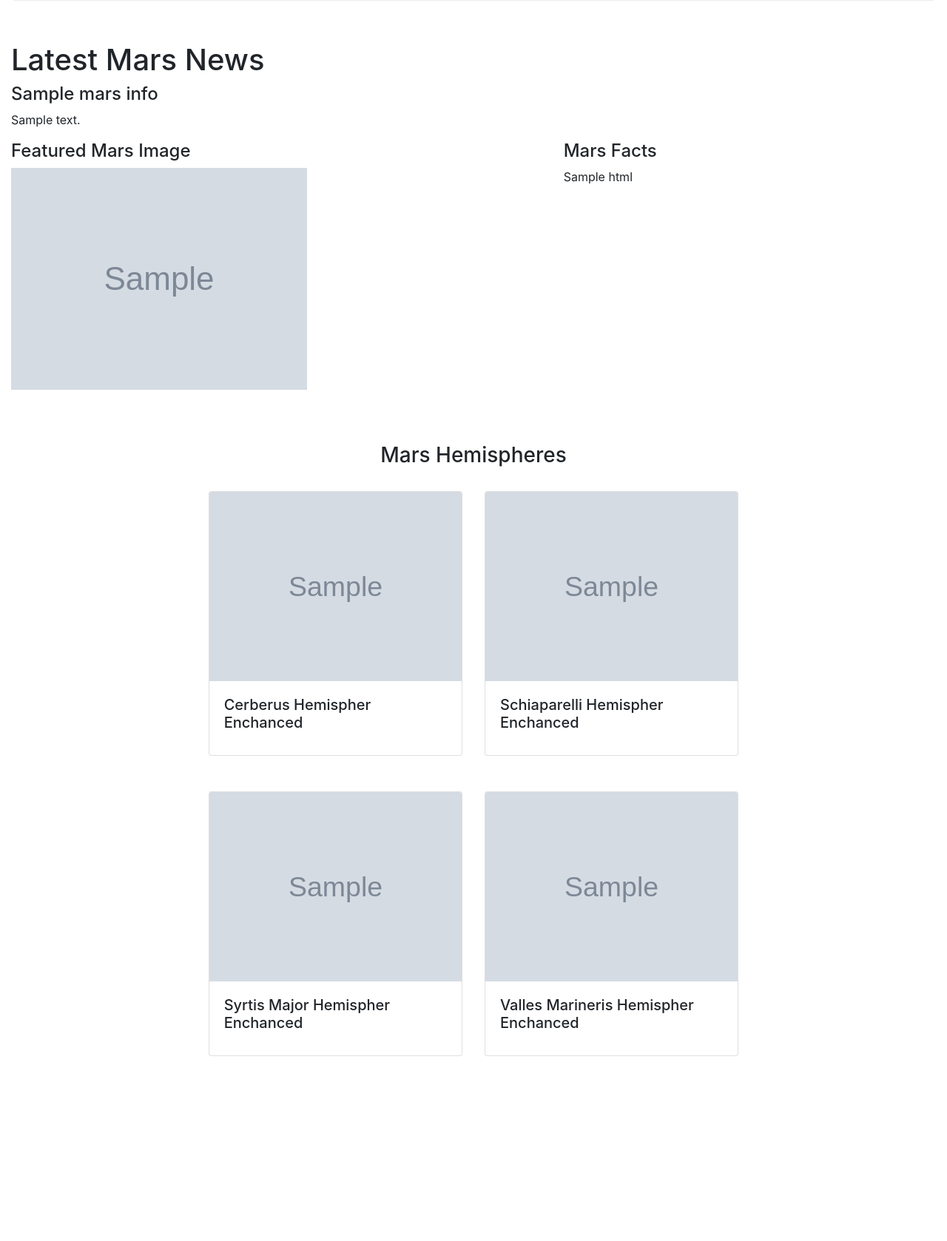
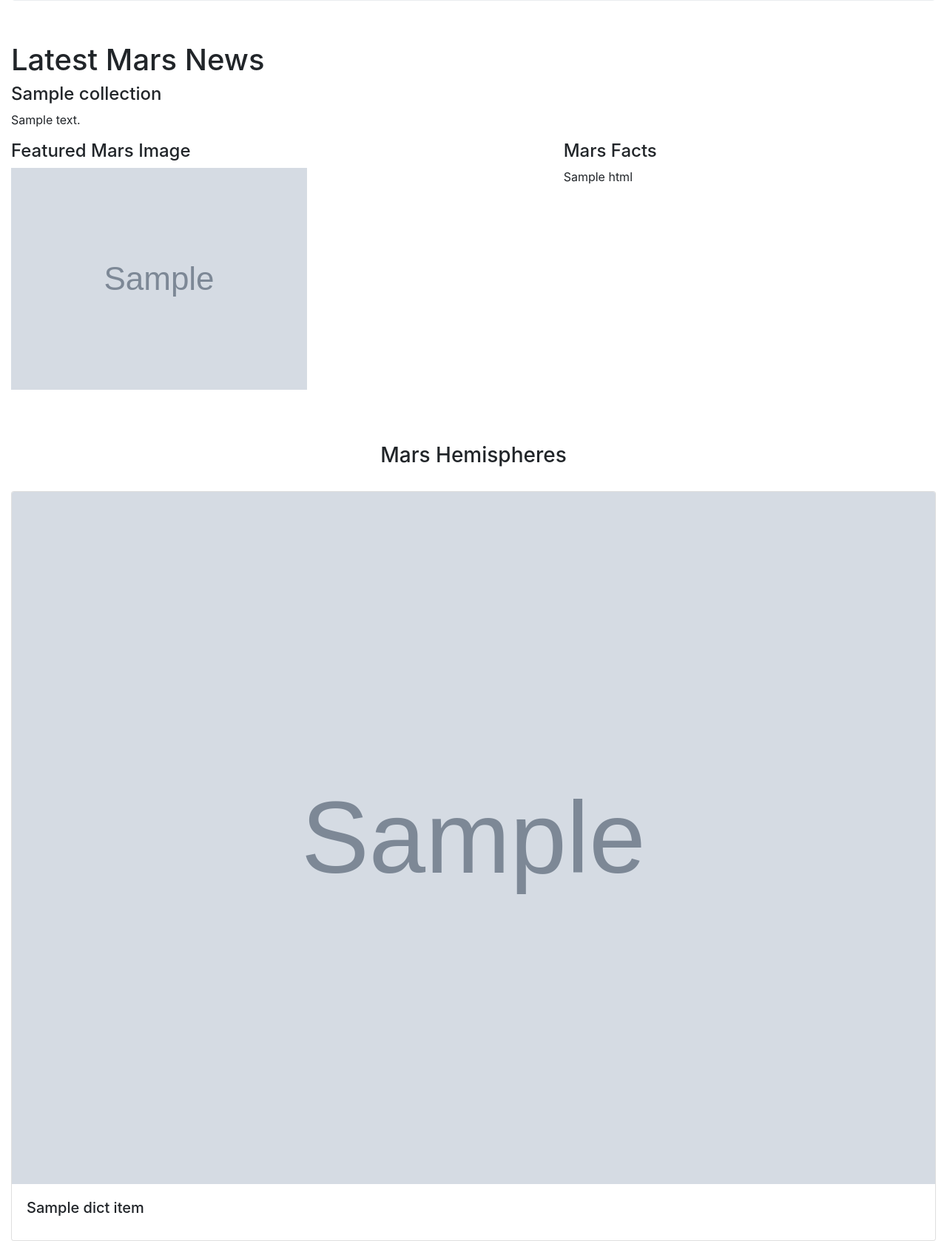
Before and after one commit to bregan78/web-scraping-challenge, a Flask app: page / in a window 1280 px wide. Shown: the part 247-1925 px from the top of the page at 74% size. Before the commit the page ends 1675 px from the top, so only its background shows below. Run offline with Flask 2, Linux system fonts and the light colour scheme; grey boxes marked "Sample" are stand-in pictures; a database or web service that is not in the repository returns one stand-in record (values such as "Sample title"); some libraries are stand-ins or nearby versions.

Commit message:
updated logic to index.html

```diff
--- a/Missions_to_Mars/app.py
+++ b/Missions_to_Mars/app1.py
@@ -9,7 +9,7 @@ mongo = PyMongo(app, uri="mongodb://localhost:27017/mars")
 @app.route("/")
 def home():
      # Find one record of data from the mongo database
-    mars_info = mongo.db.mars_info.find_one()
+    mars_info = mongo.db.collection.find_one()
 
     # Return template and data
     return render_template("index.html", mars=mars_info)
@@ -21,11 +21,13 @@ def scrape():
 
     # Run the scrape function
 
-    mars_info = mongo.db.mars_info
+    #mars_info = mongo.db.mars_info
+    #mission = scrape_mars.scrape()
     mission = scrape_mars.scrape()
 
     # Update the Mongo database using update and upsert=True
-    mars_info.update({}, mission, upsert=True)
+    #mars_info.update({}, mission, upsert=True)
+    mongo.db.collection.update({}, mission, upsert=True)
 
     # Redirect back to home page
     return redirect("/")
--- a/Missions_to_Mars/scrape_mars.py
+++ b/Missions_to_Mars/scrape_mars.py
@@ -18,7 +18,7 @@ def scrape():
 
     html = browser.html
     soup = BeautifulSoup(html, 'html.parser')
-    time.sleep(14)
+    time.sleep(30)
     abc= soup.find_all('li', class_= 'slide')[0]
 
     mars_title = ''
--- a/Missions_to_Mars/templates/index.html
+++ b/Missions_to_Mars/templates/index.html
@@ -48,65 +48,19 @@
                 <h3 class="text-center" >Mars Hemispheres</h3>
                 <br>
             </div>
-            <div class="col-md-7 mx-auto">
+            <div class="col-md-12">
                 <div class="card-deck ">
-                    <div class="card" style="width: 15rem;">
-                        <img class="card-img-top img2" src= "{{mars.hemishpere_full[0]['img_url']}}" alt="Cerberus">
-                        <div class="card-body">
-                            <h5 class="card-title">Cerberus Hemispher Enchanced</h5>
+                    {% for dict_item in mars.hemishpere_full %}
+                        <div class="card" style="width: 30rem;" >
+                            <img class="card-img-top img2" src= "{{dict_item.img_url}}" alt="some pic">
+                            <div class="card-body">
+                                <h5 class="card-title">{{dict_item.title}}</h5>
+                            </div>
                         </div>
-                    </div>
-
-                    <div class="card" style="width: 15rem;">
-                        <img class="card-img-top img2" src= "{{mars.hemishpere_full[1]['img_url']}}" alt="Schiaparelli">
-                        <div class="card-body">
-                            <h5 class="card-title">Schiaparelli Hemispher Enchanced</h5>
-                        </div>
-                    </div>
+                    {% endfor %}
                 </div>
             </div>
-
-            <div class="col-md-7 mx-auto">
-                <br>
-                <br>
-                <div class="card-deck ">
-                    <div class="card" style="width: 15rem;">
-                        <img class="card-img-top img2" src= "{{mars.hemishpere_full[2]['img_url']}}" alt="Syrtis">
-                        <div class="card-body">
-                            <h5 class="card-title">Syrtis Major Hemispher Enchanced</h5>
-                        </div>
-                    </div>
-
-                    <div class="card" style="width: 15rem;">
-                        <img class="card-img-top img2" src= "{{mars.hemishpere_full[3]['img_url']}}" alt="Valles">
-                        <div class="card-body">
-                            <h5 class="card-title">Valles Marineris Hemispher Enchanced</h5>
-                        </div>
-                    </div>
-                </div>
-            </div>
-
         </div>
-
-       <!-- <div class="row">
-            <div class="col-md-5 .d-md-flex img-fluid ">
-                <div>
-
-                    <img class="img2" src= "{{mars.hemishpere_full[0]['img_url']}}" alt="cerberus">
-                </div>
-            </div>
-
-        </div>
-
-        <div class="card" style="width: 25rem;">
-            <img class="card-img-top img2" src= "{{mars.hemishpere_full[0]['img_url']}}" alt="cerberus">
-            <div class="card-body">
-              <h5 class="card-title">Cerberus Hemispher Enchanced</h5>
-            </div>
-          </div>-->
-
-
-
     </div>
 </body>
 
```
